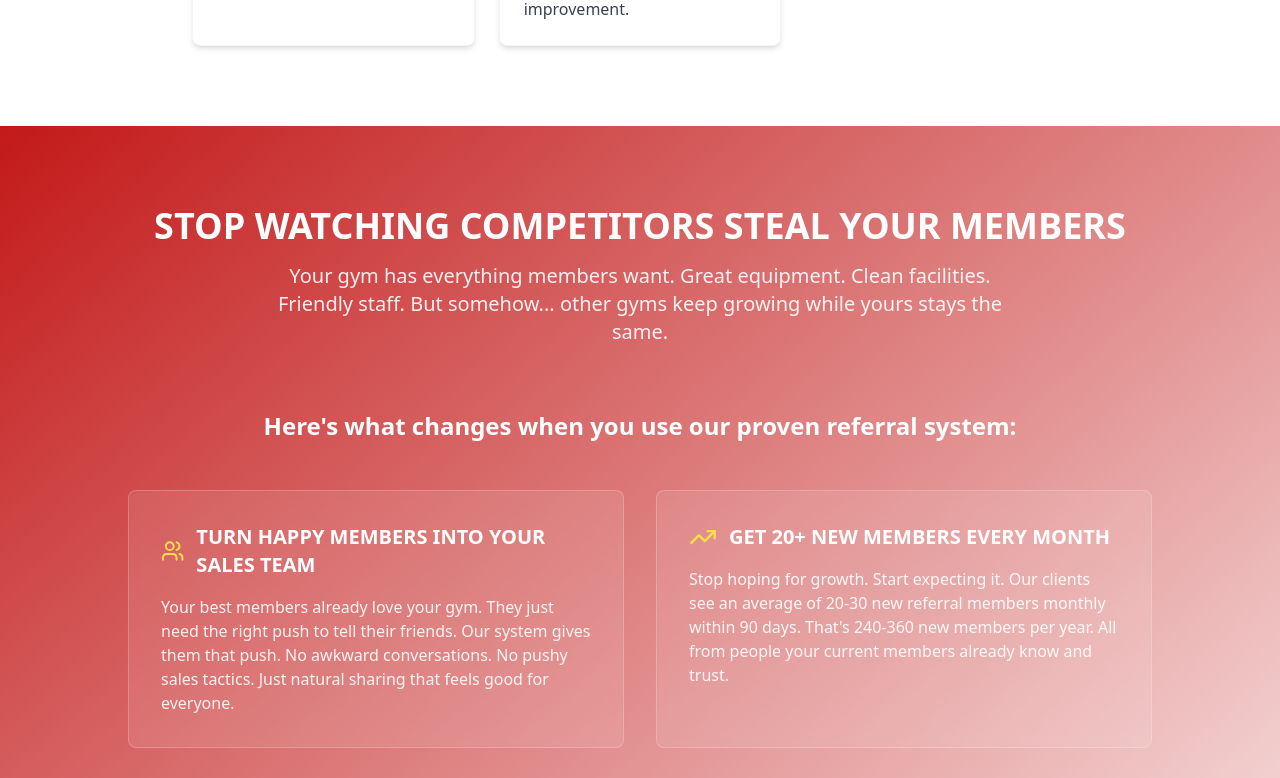
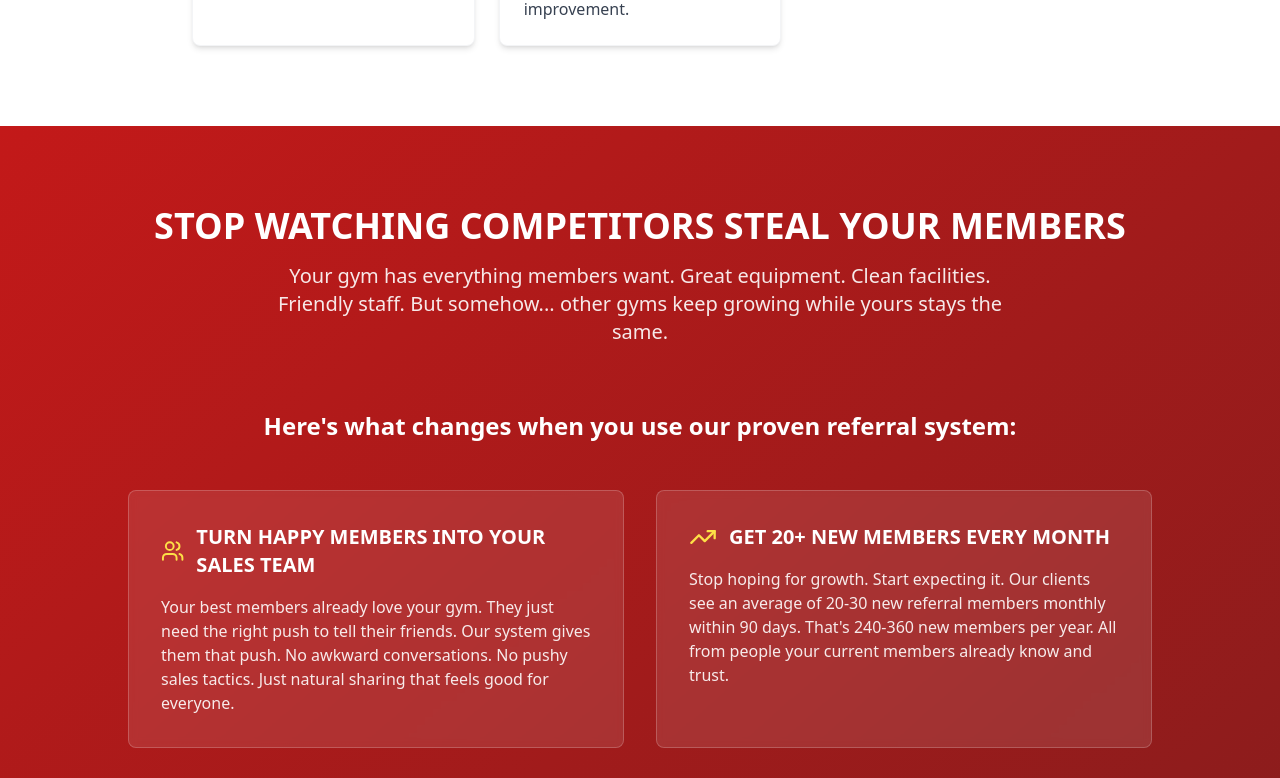
Before and after one commit to pdavid003/gym-referral-booster, a React (Vite) app: page / in a window 1280 px wide. Shown: the part 4400-5178 px from the top of the page. Built offline with nearby package versions, Linux system fonts and the light colour scheme.

Commit message:
Updated ValuePropositionSection.tsx

```diff
--- a/src/components/ValuePropositionSection.tsx
+++ b/src/components/ValuePropositionSection.tsx
@@ -3,7 +3,7 @@ import { TrendingUp, Users, DollarSign, Award } from 'lucide-react';
 
 const ValuePropositionSection: React.FC = () => {
   return (
-    <section id="value-proposition" className="py-20 bg-gradient-to-br from-primary-600 to-primary-1000 text-white">
+    <section id="value-proposition" className="py-20 bg-gradient-to-br from-primary-600 to-primary-900 text-white">
       <div className="container mx-auto px-4 sm:px-6 lg:px-8">
         <div className="max-w-5xl mx-auto">
           <div className="text-center mb-16">
```
